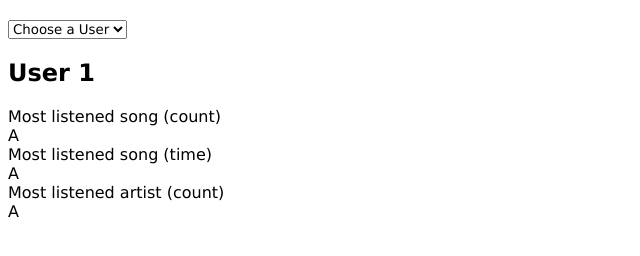
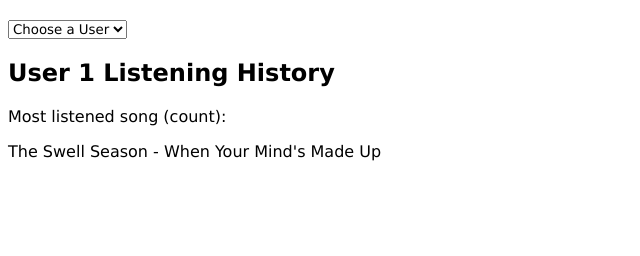
Before and after one commit to trngdothuy/Piscine-Sprint-Project-Music-Data, a website with bundled scripts: page index.html in a window 1280 px wide. Shown: the part 62-318 px from the top of the page, without its empty margins (0-640 px from the left). Built offline with nearby package versions, Linux system fonts and the light colour scheme.

Commit message:
Display most listened song

```diff
--- a/index.html
+++ b/index.html
@@ -14,9 +14,9 @@
                 <option value="default">Choose a User</option>
             </select>
         </div>
-        <div class="user-data">
+        <div id="user-data">
             <h2>User 1</h2>
-            <div id="most-listen-song-count">
+            <!-- <div id="most-listen-song-count">
                 <div id="most-listen-song-count-q">Most listened song (count)</div>
                 <div id="most-listen-song-count-a">A</div>
             </div>
@@ -27,7 +27,7 @@
             <div id="most-listen-artist-count">
                 <div id="most-listen-artist-count-q">Most listened artist (count)</div>
                 <div id="most-listen-artist-count-a">A</div>
-            </div>
+            </div> -->
         </div>
     </main>
     <script type="module" src="script.js"></script>
--- a/script.js
+++ b/script.js
@@ -1,6 +1,8 @@
 import { countUsers, getMostListenedSongCount } from "./common.js";
 
 const userSelector = document.getElementById("user-selector")
+const userId = document.querySelector("h2")
+const userDataDiv = document.getElementById("user-data")
 
 const questions = ["Most listened song (count)",
     "Most listened song (time)",
@@ -14,7 +16,7 @@ const questions = ["Most listened song (count)",
 
 let state = {
     "userId": "1",
-    "userData": {},
+    "userData": [],
 }
 
 function makeSelectorBar() {
@@ -34,6 +36,34 @@ userSelector.addEventListener("change", (e) => {
   // update state.userId = e.target.value
 })
 
-state.userData[questions[0]] = getMostListenedSongCount(state.userId)
+// update state
+state.userData.push([
+  [questions[0]], getMostListenedSongCount(state.userId)
+])
 
 console.log(state)
+
+// render
+function render() {
+ userId.innerHTML = `User ${state.userId} Listening History`
+
+ state.userData.forEach((question) => {
+  console.log(question[0])
+
+  const div = document.createElement("div")
+  div.className = "questionDiv"
+
+  const questionP = document.createElement("p")
+  questionP.className = "question-p"
+  questionP.innerHTML = `${question[0]}:`
+
+  const answerP = document.createElement("p")
+  answerP.className = "answer-p"
+  answerP.innerHTML = `${question[1].artist} - ${question[1].title}`
+
+  div.append(questionP, answerP)
+  userDataDiv.append(div)
+ })
+}
+
+render()
```
